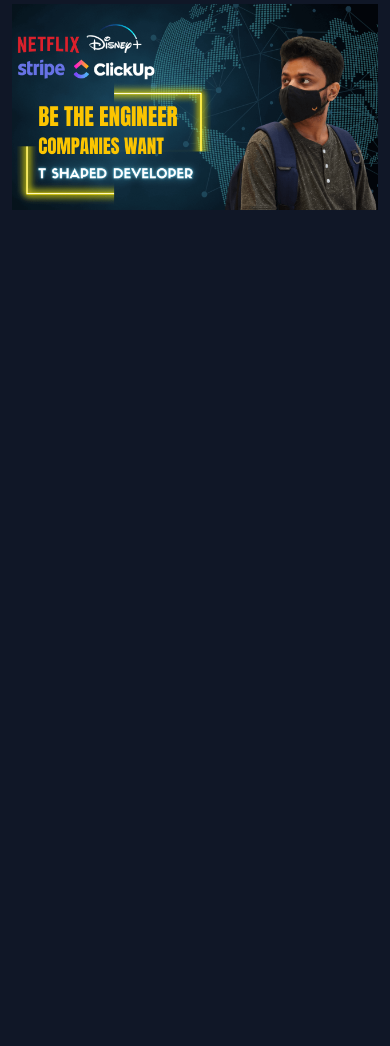
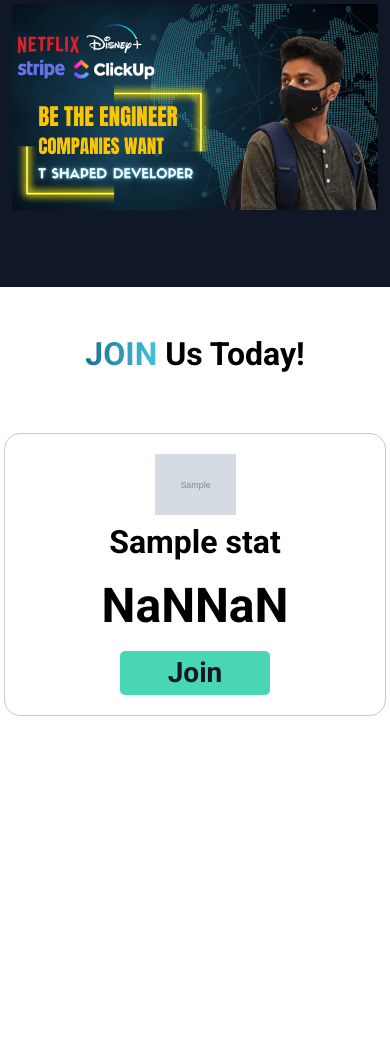
Before and after one commit to virtual-tech-school/virtual-tech-school, a Python web app: template app/templates/home/home.html in a window 390 px wide. Shown: the part 573-1619 px from the top of the page. Before the commit the page ends 783 px from the top, so only its background shows below. Run offline with Jinja, Linux system fonts and the light colour scheme; the template is opened without the code that fills it: most values are stand-ins (such as "Sample title", 1, 10 or a date in 2020); grey boxes marked "Sample" are stand-in pictures; some libraries are stand-ins or nearby versions.

Commit message:
counter added

```diff
--- a/app/templates/home/home.html
+++ b/app/templates/home/home.html
@@ -24,4 +24,36 @@
     </div>
 </div>
 
+<div id="section-2">
+    <div class="container">
+        <div class="row pt-5">
+            <div class="col-12 col-md-12 col-lg-12 text-center">
+                <h1 class="text-header-small"><span class="text-gradient">JOIN</span> Us Today!</h1>
+            </div>
+        </div>
+        <div class="row py-5">
+            {% for stat in stats %}
+            <div class="col-12 col-md-6 col-lg-3 text-center px-3 py-1">
+                <div class="row stat-box p-3">
+                    <div class="col-12 col-md-12 col-lg-12 my-1">
+                        <img src="/static/images/{{stat.get('icon')}}" width="25%;" class="img-fluid" />
+                    </div>
+                    <div class="col-12 col-md-12 col-lg-12 my-1">
+                        <h1 class="text-header-small">{{stat.get("name")}}</h1>
+                    </div>
+                    <div class="col-12 col-md-12 col-lg-12 my-1">
+                        <h1 class="text-header count-value" data-count="{{stat.get('value')}}">0</h1>
+                    </div>
+                    <div class="col-12 col-md-12 col-lg-12 my-1">
+                        <a target="_blank" href="{{stat.get('link')}}">
+                            <button class="cta-btn-light px-5">Join</button>
+                        </a>
+                    </div>
+                </div>
+            </div>
+            {% endfor %}
+        </div>
+    </div>
+</div>
+
 {% endblock %}
--- a/app/templates/home/script.jinja
+++ b/app/templates/home/script.jinja
@@ -0,0 +1,28 @@
+<script>
+    $(window).scroll(function() {
+        let counted = false;
+        var oTop = $('#section-2').offset().top - window.innerHeight;
+        if (counted === false && $(window).scrollTop() > oTop) {
+            $(".count-value").each(function() {
+                let $this = $(this);
+                let countTo = $this.attr('data-count');
+                $({
+                    countNum: $this.text()
+                }).animate({
+                    countNum: countTo
+                },
+                {
+                    duration: 2000,
+                    easing: 'swing',
+                    step: function() {
+                        $this.text(Math.floor(this.countNum));
+                    },
+                    complete: function() {
+                        $this.text(this.countNum);
+                    }
+                })
+            })
+            counted = true;
+        }
+    })
+</script>
--- a/app/templates/home/style.jinja
+++ b/app/templates/home/style.jinja
@@ -10,8 +10,18 @@
     margin: auto;
 }
 
+#section-2 {
+    color: black;
+    min-height: 90%;
+}
+
 .text-header {
     font-size: 5rem;
+    font-weight: bold;
+}
+
+.text-header-small {
+    font-size: 3rem;
     font-weight: bold;
 }
 
@@ -30,6 +40,20 @@
     -webkit-text-fill-color: transparent;
 }
 
+.stat-box {
+    border: 0.1px solid #cacaca;
+    border-radius: 1rem;
+}
+
+.cta-btn-light {
+    background: #48d6b5;
+    border: none;
+    border-radius: 5px;
+    font-size: 1.75rem;
+    font-weight: bold;
+    color: #101727;
+}
+
 @media (max-width: 1024px) {
 
 }
@@ -38,6 +62,11 @@
     .text-header {
         font-size: 3rem;
     }
+
+    .text-header-small {
+        font-size: 2rem;
+        font-weight: bold;
+    }
 }
 
 </style>
```
Also changed, not shown: app/views/views.py (+28 -1 lines), app/static/images/discord.svg (added), app/static/images/hashnode.svg (added), app/static/images/twitter.svg (added), app/static/images/youtube.svg (added).
